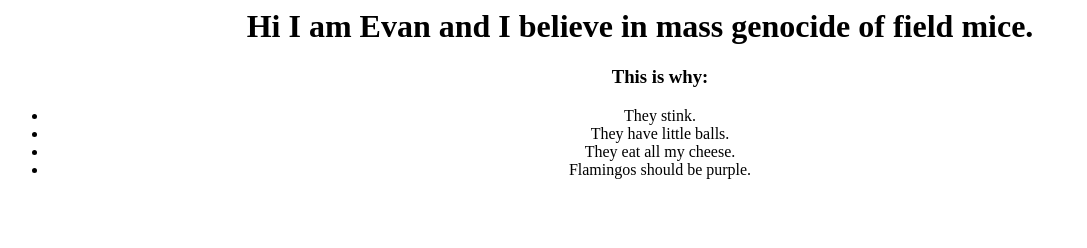
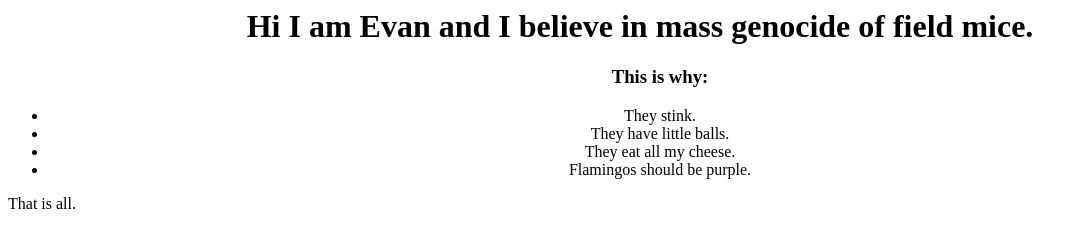
Before and after one commit to evanjberg/evanjberg.github.io, a plain HTML site: page index.html in a window 1280 px wide. Shown: the whole page, without its empty margins (0-1087 px from the left). Drawn offline with Linux system fonts and the light colour scheme.

Commit message:
Update index.html

```diff
--- a/index.html
+++ b/index.html
@@ -13,5 +13,6 @@
   </aside>
 </nav>
 </center>
+<p>That is all.</p>
 </body>
 </html>
```
